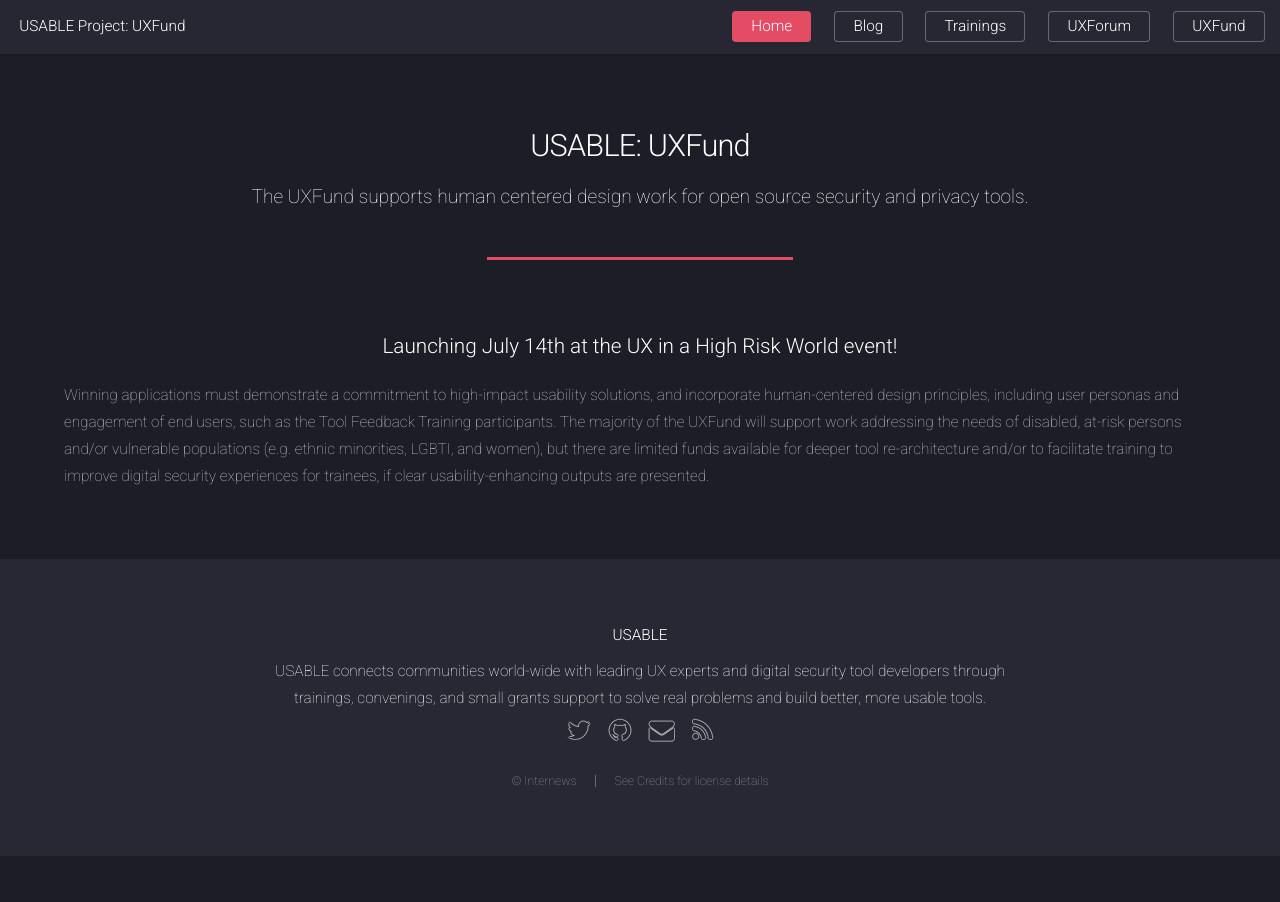
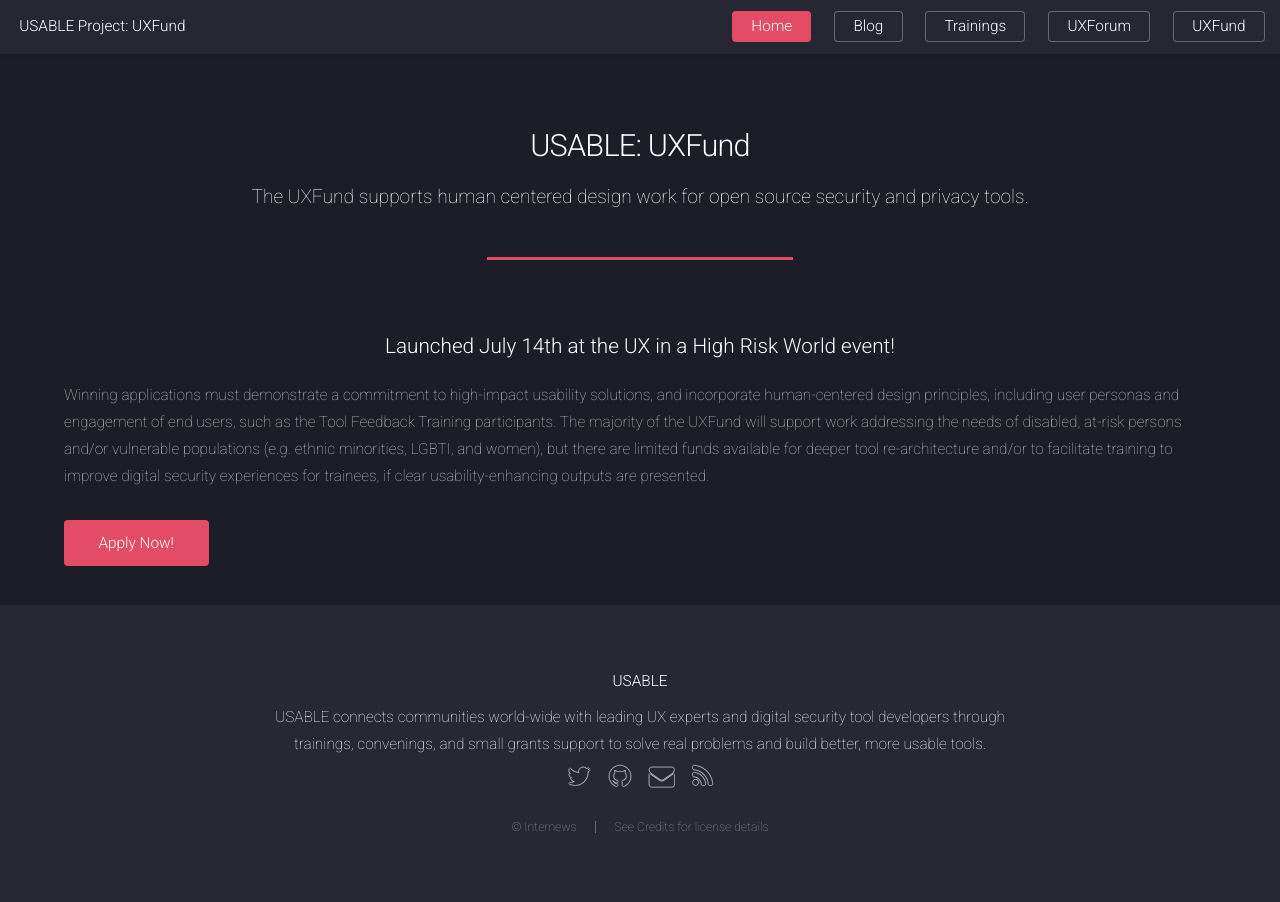
Before and after one commit to OpenInternet/USABLE-website, a Jekyll site: the page built from uxfund.html, in a window 1280 px wide. Built offline with Jekyll 4.4.1, drawn with Linux system fonts in a browser that asks for light colours; comment, search, counter and statistics services are not loaded.

Commit message:
uxfund link live

```diff
--- a/uxfund.html
+++ b/uxfund.html
@@ -42,14 +42,13 @@ title: UXFund
 
 							<!-- Content -->
 								<section id="content">
-									<h3 style="text-align: center;">Launching July 14th at the <a href="/uxforum.html">UX in a High Risk World event!</a></h3>
+									<h3 style="text-align: center;">Launched July 14th at the <a href="/uxforum.html">UX in a High Risk World event!</a></h3>
 
 									<p>Winning applications must demonstrate a commitment to high-impact usability solutions, and incorporate human-centered design principles, including user personas and engagement of end users, such as the Tool Feedback Training participants. The majority of the UXFund will support work addressing the needs of disabled, at-risk persons and/or vulnerable populations (e.g. ethnic minorities, LGBTI, and women), but there are limited funds available for deeper tool re-architecture and/or to facilitate training to improve digital security experiences for trainees, if clear usability-enhancing outputs are presented.</p>
 
-<!--									<ul class="actions">
-												<li><a href="https://docs.google.com/forms/d/1tCu2VkwEUMAoZbIvAnNhbE7rtoiW4XEmBNzpEdcpBMk/viewform" target="_blank" class="button special">Apply Now!</a></li>
+									<ul class="actions">
+										<li><a href="https://docs.google.com/forms/d/1tCu2VkwEUMAoZbIvAnNhbE7rtoiW4XEmBNzpEdcpBMk/viewform" target="_blank" class="button special">Apply Now!</a></li>
 											</ul>
-											-->
 
 								</section>
 
```
